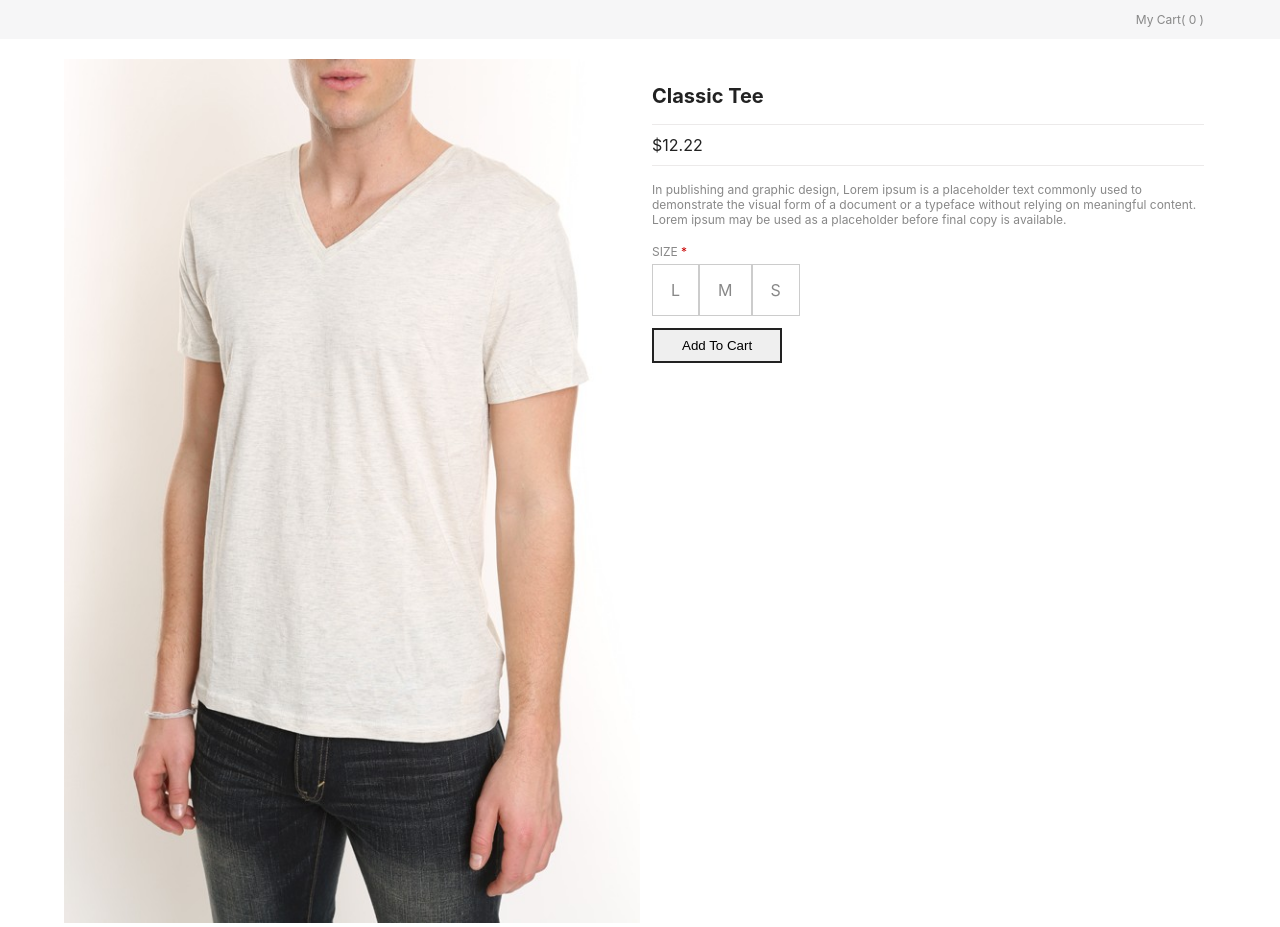
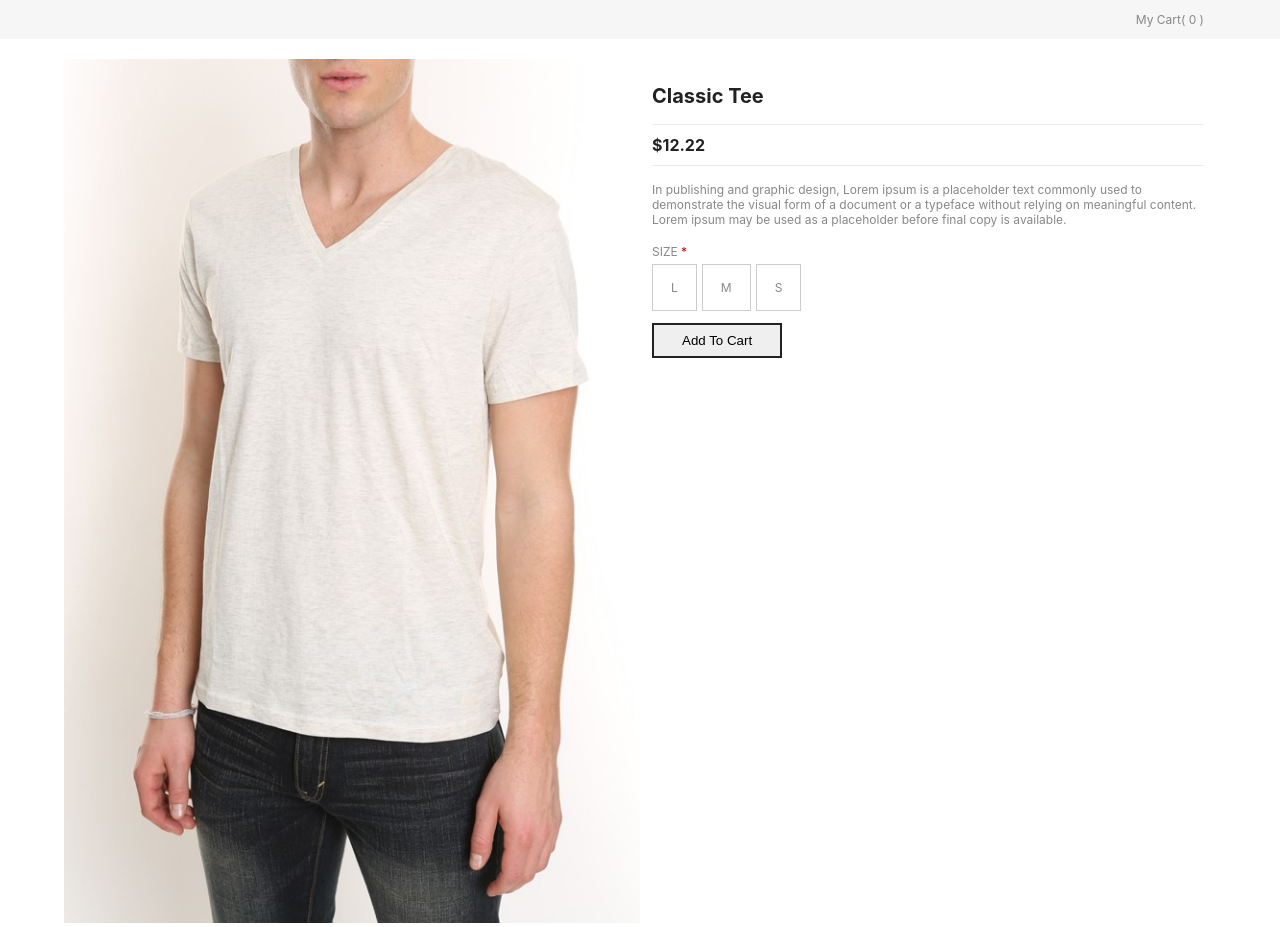
Before and after one commit to AliakbarSu/AliakbarSu.github.io.test, a Vue app: page / in a window 1280 px wide. Built offline with nearby package versions, Linux system fonts and the light colour scheme.

Commit message:
fix font size and weight

```diff
--- a/src/components/product.vue
+++ b/src/components/product.vue
@@ -107,6 +107,7 @@ export default {
   border-left: 0;
   border-right: 0;
   padding: 10px 0;
+  font-weight: bold;
 }
 
 .c-productDescription {
@@ -137,6 +138,8 @@ export default {
   .c-productSize {
     padding: 15px 18px;
     border: 1px solid $border-light-grey;
+    margin-right: 5px;
+    font-size: 12px;
     &:hover {
       cursor: pointer;
       transition: 0.2s;
```
Also changed, not shown: 9 other files (tests, documents, lock files or other folders).
